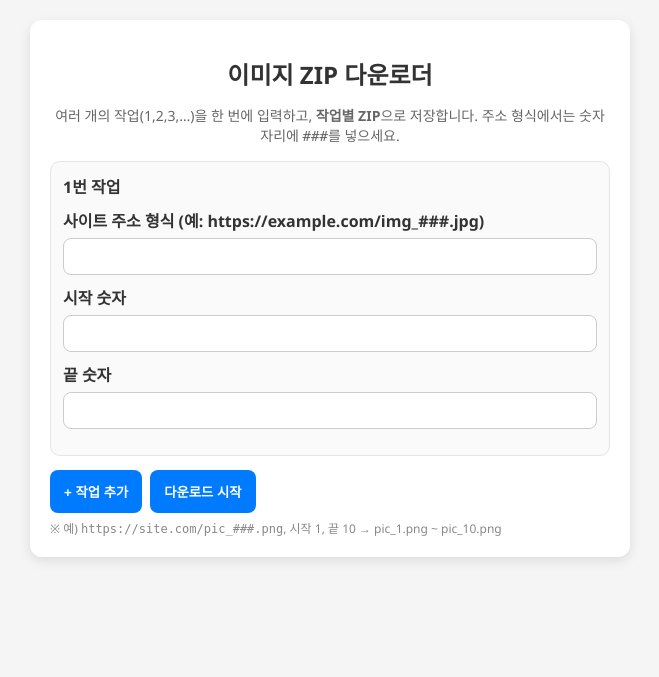
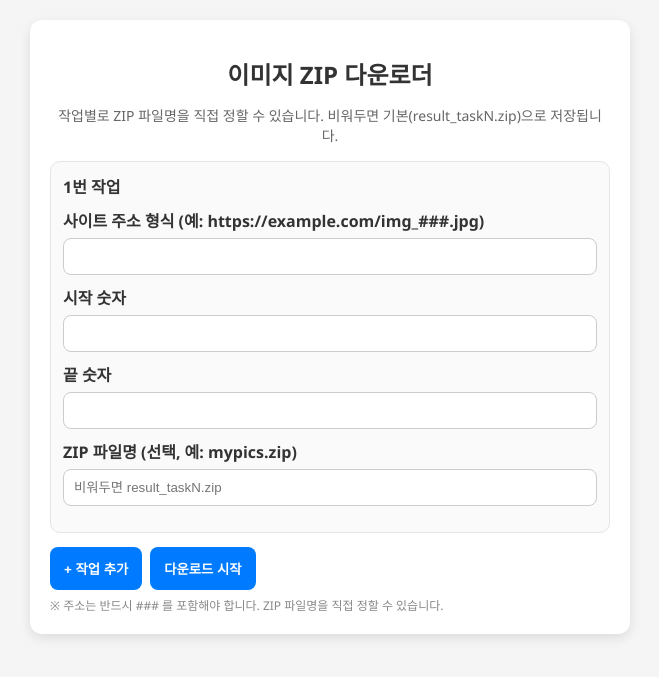
Before and after one commit to dinnerHae/img, a Flask app: page / in a window 1280 px wide. Shown: the top 677 px of the page, without its empty margins (310-969 px from the left). Run offline with Flask 3, Linux system fonts and the light colour scheme.

Commit message:
Update index.html

```diff
--- a/templates/index.html
+++ b/templates/index.html
@@ -31,14 +31,14 @@
   </style>
   <script>
     if ('serviceWorker' in navigator) {
-      navigator.serviceWorker.register("/static/service-worker.js?v=3");
+      navigator.serviceWorker.register("/static/service-worker.js?v=4");
     }
   </script>
 </head>
 <body>
   <div class="container">
     <h1>이미지 ZIP 다운로더</h1>
-    <p class="desc">여러 개의 작업(1,2,3,…)을 한 번에 입력하고, <b>작업별 ZIP</b>으로 저장합니다. 주소 형식에서는 숫자 자리에 <code>###</code>를 넣으세요.</p>
+    <p class="desc">작업별로 ZIP 파일명을 직접 정할 수 있습니다. 비워두면 기본(result_taskN.zip)으로 저장됩니다.</p>
     <form id="download-form">
       <div id="tasks">
         <div class="task">
@@ -49,6 +49,8 @@
           <input type="number" name="start[]" required />
           <label>끝 숫자</label>
           <input type="number" name="end[]" required />
+          <label>ZIP 파일명 (선택, 예: mypics.zip)</label>
+          <input type="text" name="zipname[]" placeholder="비워두면 result_taskN.zip" />
           <div class="actions"><button type="button" class="danger remove-btn" style="display:none;">- 제거</button></div>
         </div>
       </div>
@@ -56,7 +58,7 @@
         <button type="button" id="add-btn">+ 작업 추가</button>
         <button type="submit">다운로드 시작</button>
       </div>
-      <div class="hint">※ 예) <code>https://site.com/pic_###.png</code>, 시작 1, 끝 10 → pic_1.png ~ pic_10.png</div>
+      <div class="hint">※ 주소는 반드시 ### 를 포함해야 합니다. ZIP 파일명을 직접 정할 수 있습니다.</div>
       <div id="error" class="error"></div>
     </form>
 
@@ -100,6 +102,8 @@
           '<input type="number" name="start[]" required />' +
           '<label>끝 숫자</label>' +
           '<input type="number" name="end[]" required />' +
+          '<label>ZIP 파일명 (선택, 예: mypics.zip)</label>' +
+          '<input type="text" name="zipname[]" placeholder="비워두면 result_taskN.zip" />' +
           '<div class="actions"><button type="button" class="danger remove-btn">- 제거</button></div>';
         return div;
       }
@@ -131,7 +135,6 @@
               if ((data.percent || 0) < 100) {
                 setTimeout(poll, 700);
               } else {
-                // Get list of expected zips from server
                 fetch('/expected-zips')
                   .then(function(r){ return r.json(); })
                   .then(function(j){
@@ -139,7 +142,7 @@
                     downloadList.style.display = 'block';
                     var html = '<p>✅ 작업 완료! ZIP 파일을 내려받으세요.</p>';
                     if (!zips.length) {
-                      html += '<p>생성된 ZIP이 없습니다. 입력값을 확인하세요.</p>';
+                      html += '<p>생성된 ZIP이 없습니다.</p>';
                     } else {
                       for (var i = 0; i < zips.length; i++) {
                         var href = '/static/' + zips[i];
@@ -180,7 +183,7 @@
           })
           .catch(function(err){
             errorBox.style.display = 'block';
-            errorBox.textContent = '요청 중 오류가 발생했습니다: ' + (err && err.message ? err.message : err);
+            errorBox.textContent = '요청 중 오류 발생: ' + (err && err.message ? err.message : err);
             console.error(err);
           });
       });
```
